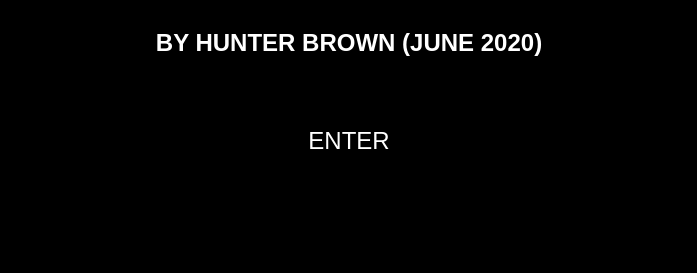
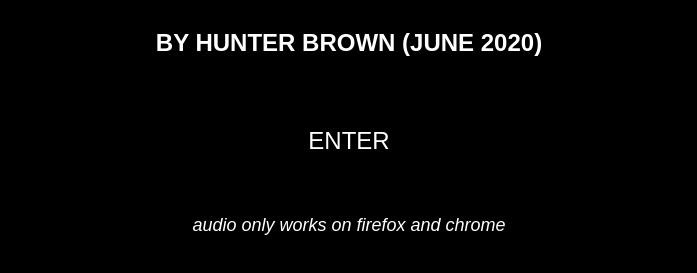
Before and after one commit to hbrown1994/final_project_pareidolia, a plain HTML site: page index.html in a window 1280 px wide. Shown: the part 261-534 px from the top of the page, without its empty margins (291-988 px from the left). Drawn offline with Linux system fonts and the light colour scheme.

Commit message:
added_safari_disclaimer

```diff
--- a/css/splash.css
+++ b/css/splash.css
@@ -35,3 +35,14 @@
 .start:hover{
   transform: scale(2.0);
 }
+
+.subtext{
+margin-left: auto;
+margin-right: auto;
+margin-top: 60px;
+text-align: center;
+justify-content: center;
+font-size: 18px;
+text-transform: lowercase;
+font-style: italic;
+}
--- a/index.html
+++ b/index.html
@@ -13,5 +13,8 @@
     <a href="screenSaver.html">
       <p class="start">Enter</p>
     </a>
+
+    <p class="subtext">Audio only works on FireFox and Chrome</p>
+
   </body>
 </html>
```
